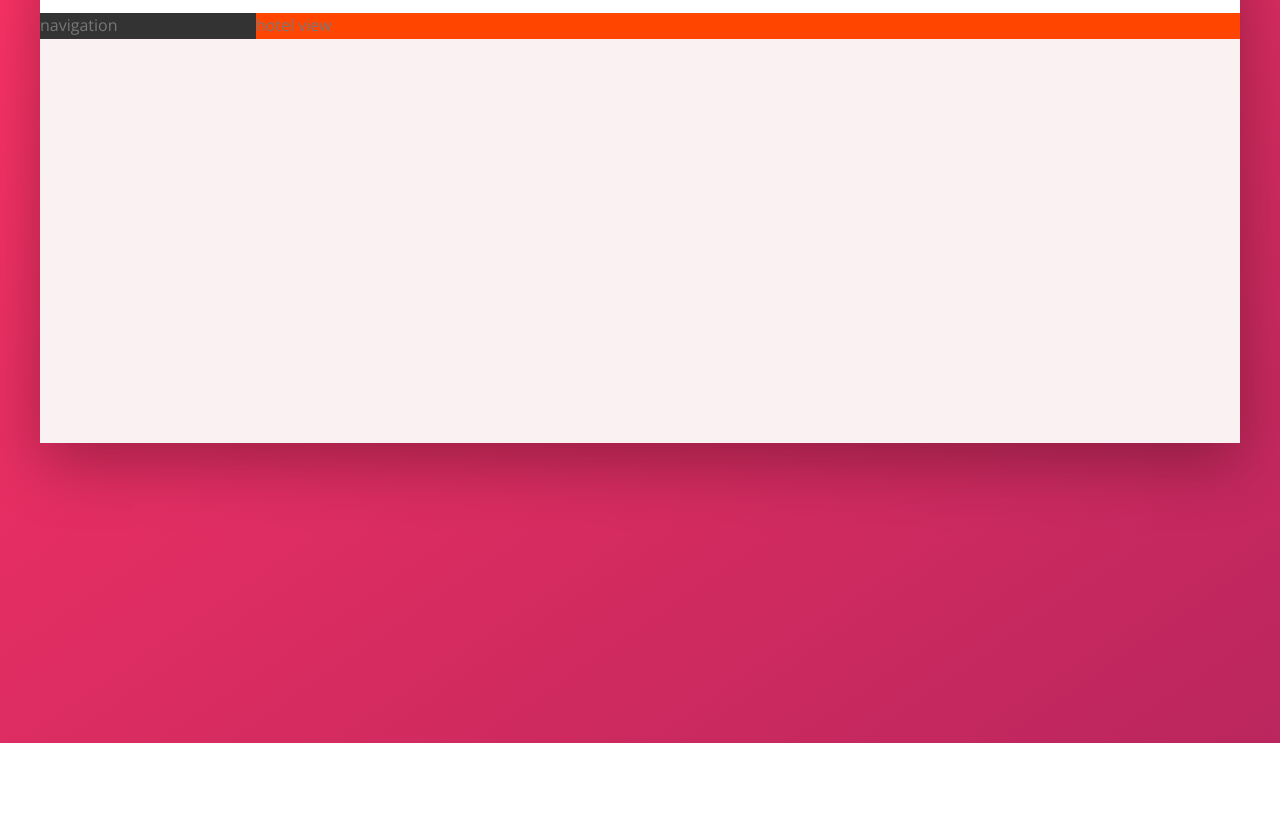
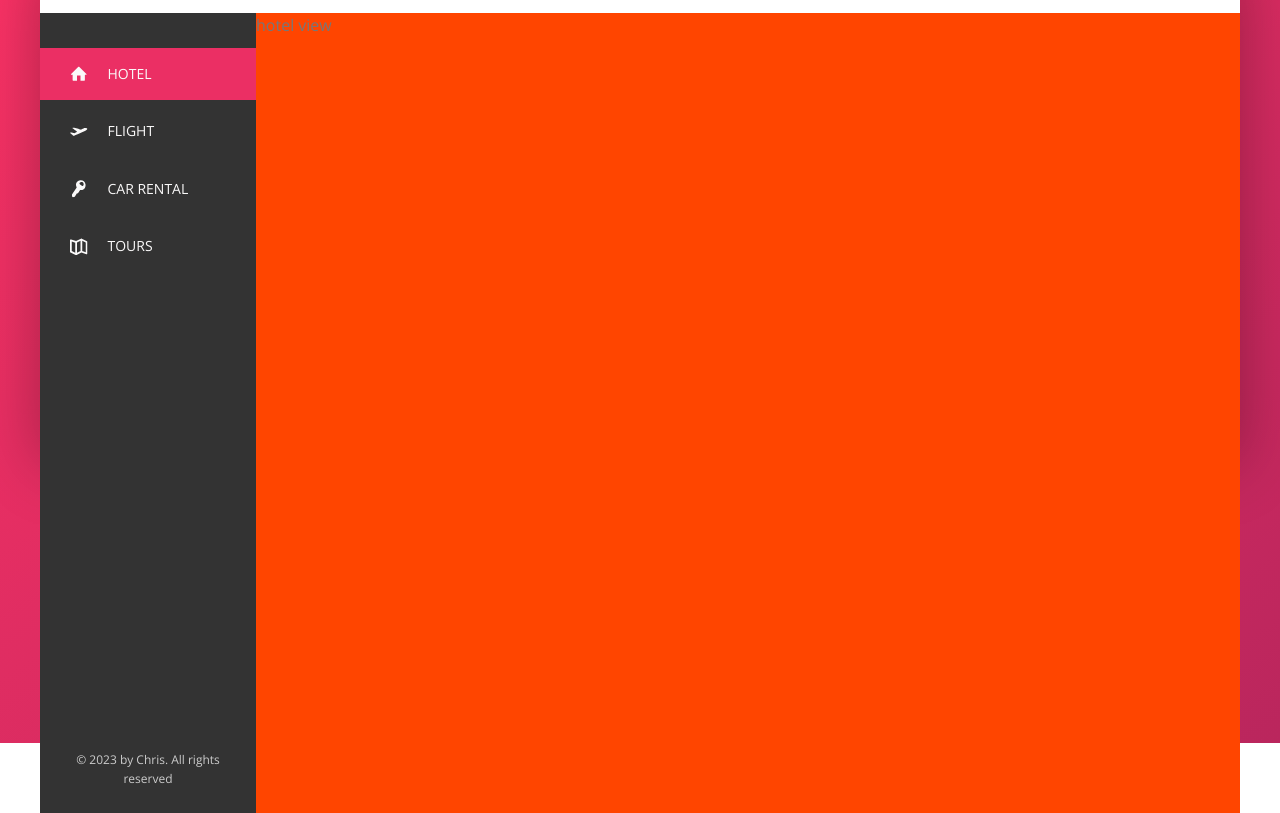
Before and after one commit to Okumu87/Trillo, a website: page index.html in a window 1280 px wide. Shown: the part 137-950 px from the top of the page. Before the commit the page ends 880 px from the top, so only its background shows below. Drawn offline with nearby package versions, Linux system fonts and the light colour scheme.

Commit message:
Trillo Travels Website
Using flex-box

```diff
--- a/index.html
+++ b/index.html
@@ -60,7 +60,55 @@
       </header>
 
       <div class="content">
-        <nav class="sidebar">navigation</nav>
+        <!-- side navigation  -->
+        <nav class="sidebar">
+          <ul class="side-nav">
+            <!-- home -->
+            <li class="side-nav__item side-nav__item--active">
+              <a href="" class="side-nav__link">
+                <svg class="side-nav__icon">
+                  <use xlink:href="img/sprite.svg#icon-home"></use>
+                </svg>
+                <span>Hotel</span>
+              </a>
+            </li>
+
+            <!-- flight -->
+            <li class="side-nav__item">
+              <a href="" class="side-nav__link">
+                <svg class="side-nav__icon">
+                  <use xlink:href="img/sprite.svg#icon-aircraft-take-off"></use>
+                </svg>
+                <span>Flight</span>
+              </a>
+            </li>
+
+            <!-- car rental  -->
+            <li class="side-nav__item">
+              <a href="" class="side-nav__link">
+                <svg class="side-nav__icon">
+                  <use xlink:href="img/sprite.svg#icon-key"></use>
+                </svg>
+                <span>Car rental</span>
+              </a>
+            </li>
+
+            <!-- tours -->
+            <li class="side-nav__item">
+              <a href="" class="side-nav__link">
+                <svg class="side-nav__icon">
+                  <use xlink:href="img/sprite.svg#icon-map"></use>
+                </svg>
+                <span>Tours</span>
+              </a>
+            </li>
+          </ul>
+
+          <!-- copy right text -->
+
+          <div class="legal">&copy; 2023 by Chris. All rights reserved</div>
+        </nav>
+
         <main class="hotel-view">hotel view</main>
       </div>
     </div>
--- a/sass/_components.scss
+++ b/sass/_components.scss
@@ -105,3 +105,62 @@
     margin-right: 1rem;
   }
 }
+// side navigation
+.side-nav {
+  font-size: 1.4rem;
+  list-style: none;
+  margin-top: 3.5rem;
+  &__item {
+    position: relative;
+
+    &:not(:last-child) {
+      margin-bottom: 0.5rem;
+    }
+  }
+  &__item::before {
+    content: "";
+    position: absolute;
+    top: 0;
+    left: 0;
+    height: 100%;
+    width: 3px;
+    background-color: var(--color-primary);
+    transform: scaleY(0);
+
+    transition: transform 2s, width 0.4s cubic-bezier(1, 0, 0, 1) 0.2s; //delay // cubic bezier website ;
+  }
+
+  &__item:hover::before,
+  &__item--active::before {
+    transform: scaleY(1);
+    width: 100%;
+  }
+
+  &__link:link,
+  &__link:visited {
+    color: var(--color-grey-light-1);
+    text-decoration: none;
+    text-transform: uppercase;
+    display: block;
+    padding: 1.5rem 3rem;
+    display: flex;
+    align-items: center;
+    position: relative;
+    z-index: 10;
+  }
+  &__icon {
+    width: 1.75rem;
+    height: 1.75rem;
+    margin-right: 2rem;
+    fill: currentColor;
+  }
+}
+
+// legal text
+
+.legal {
+  font-size: 1.2rem;
+  color: var(--color-grey-light-4);
+  text-align: center;
+  padding: 2.5rem;
+}
--- a/sass/_layout.scss
+++ b/sass/_layout.scss
@@ -23,10 +23,14 @@
 .sidebar {
   background-color: var(--color-grey-dark-1);
   flex: 0 0 18%;
+  display: flex;
+  flex-direction: column;
+  justify-content: space-between;
 }
 
 .hotel-view {
   background-color: #fff;
   background-color: orangered;
   flex: 1;
+  height: 80rem;
 }
```
Also changed, not shown: css/style.css.
